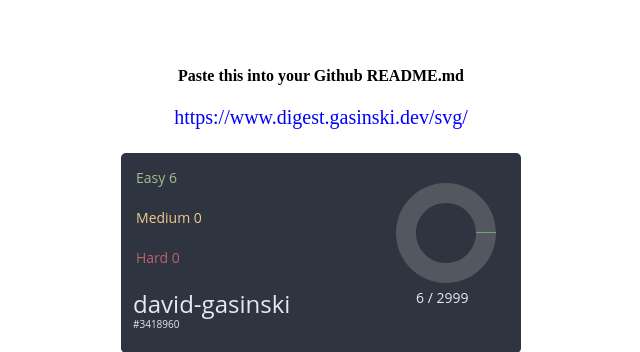
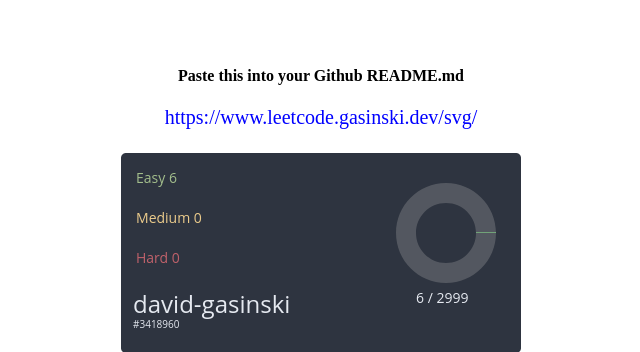
Before and after one commit to david-gasinski/leetcode-stats, a Flask app: page / in a window 1280 px wide. Shown: the part 381-733 px from the top of the page, without its empty margins (319-959 px from the left). Run offline with Flask 3, Linux system fonts and the light colour scheme.

Commit message:
changed domain from digest.gasinski.dev to leetcode.gasinski.dev

```diff
--- a/static/js/index.js
+++ b/static/js/index.js
@@ -16,7 +16,7 @@
 
 function updateURL(){
     // find url and set style
-    var unique_url = `![](https://digest.gasinski.dev/svg/${user.value}?theme=${theme.value})`
+    var unique_url = `![](https://leetcode.gasinski.dev/svg/${user.value}?theme=${theme.value})`
     // set to new text, prevents text s
     url.innerHTML = unique_url
     url.href = unique_url
--- a/templates/index.html
+++ b/templates/index.html
@@ -36,7 +36,7 @@
             <br><br>
             <br><br>
             <h4> Paste this into your <b>Github <a>README.md</a></b></h4>
-            <div class="url" id="url" href="![](https://www.digest.gasinski.dev/svg/)" >https://www.digest.gasinski.dev/svg/</div>
+            <div class="url" id="url" href="![](https://www.leetcode.gasinski.dev/svg/)" >https://www.leetcode.gasinski.dev/svg/</div>
             <img id="example_img" alt="example of the panel" src="/static/img/nord.png"/>
             <div class="footer"> Made by <a href="https://gasinski.dev"> David Gasinski</a> </div>
         </div>
```
